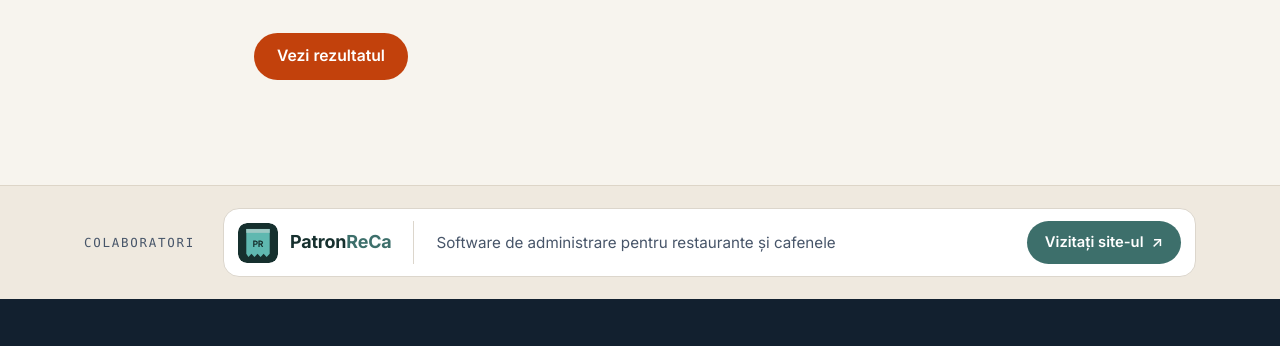
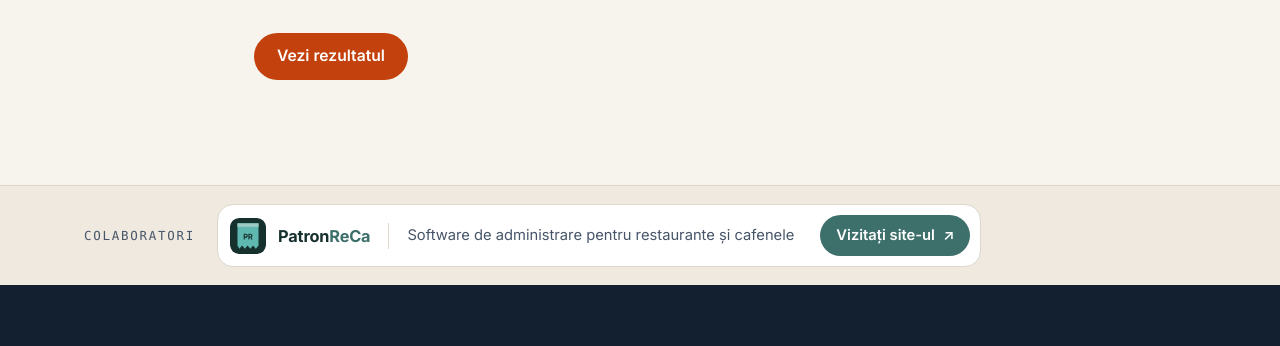
Before and after one commit to gabriel-sandi/nuratadigitalizarea-site, a plain HTML site: page site/evaluare.html in a window 1280 px wide. Shown: the part 6450-6796 px from the top of the page. Drawn offline with Linux system fonts and the light colour scheme.

Commit message:
Colaboratori: card compact ca in model; versiune pe styles.css/main.js ca browserul sa ia stilurile noi
Co-Authored-By: Claude Opus 5.5 <noreply@anthropic.com>
Claude-Session: https://claude.ai/code/session_01YL32AN7GaeiH2P2XHnBGg1

```diff
--- a/site/assets/styles.css
+++ b/site/assets/styles.css
@@ -534,18 +534,18 @@ details.more .chain { margin-bottom: 0; }
 .partner-link:hover .partner-url { color: var(--accent); }
 .svc-hero .partner { margin: 28px 0 0; }
 /* Banda Colaboratori (deasupra subsolului), zi si noapte */
-.partners-band { background: var(--paper-2); border-top: 1px solid var(--line); padding: 22px 0; --pc-bg: #fff; --pc-line: #dcd6cc; --pc-ink: #16302e; --pc-accent: #3d6f6b; --pc-muted: #475569; --pc-btn: #3d6f6b; --pc-btn-ink: #fff; --pc-btn-hover: #2f5754; }
-.partners-row { display: flex; align-items: center; gap: 28px; }
+.partners-band { background: var(--paper-2); border-top: 1px solid var(--line); padding: 18px 0; --pc-bg: #fff; --pc-line: #dcd6cc; --pc-ink: #16302e; --pc-accent: #3d6f6b; --pc-muted: #475569; --pc-btn: #3d6f6b; --pc-btn-ink: #fff; --pc-btn-hover: #2f5754; }
+.partners-row { display: flex; align-items: center; gap: 22px; }
 .partners-label { font-family: ui-monospace, SFMono-Regular, Menlo, monospace; font-size: .78rem; letter-spacing: .14em; text-transform: uppercase; color: var(--pc-muted); flex: none; }
-.partner-card { flex: 1; display: flex; align-items: center; gap: 22px; padding: 12px 14px 12px 14px; background: var(--pc-bg); border: 1px solid var(--pc-line); border-radius: 16px; text-decoration: none; color: var(--pc-ink); transition: border-color .2s, box-shadow .2s; }
+.partner-card { flex: 0 1 auto; display: flex; align-items: center; gap: 18px; padding: 10px 10px 10px 12px; background: var(--pc-bg); border: 1px solid var(--pc-line); border-radius: 16px; text-decoration: none; color: var(--pc-ink); transition: border-color .2s, box-shadow .2s; }
 .partner-card:hover { border-color: var(--pc-accent); box-shadow: var(--shadow); text-decoration: none; }
 .pc-brand { display: flex; align-items: center; gap: 12px; flex: none; }
-.pc-brand img { width: 40px; height: 40px; display: block; border-radius: 9px; }
-.pc-name { font-weight: 700; font-size: 1.12rem; letter-spacing: -.01em; color: var(--pc-ink); }
+.pc-brand img { width: 36px; height: 36px; display: block; border-radius: 9px; }
+.pc-name { font-weight: 700; font-size: 1.02rem; letter-spacing: -.01em; color: var(--pc-ink); }
 .pc-name span { color: var(--pc-accent); }
-.pc-sep { width: 1px; align-self: stretch; background: var(--pc-line); flex: none; }
-.pc-desc { flex: 1; color: var(--pc-muted); font-size: .95rem; }
-.pc-btn { flex: none; display: inline-flex; align-items: center; gap: 8px; padding: 10px 18px; border-radius: 999px; background: var(--pc-btn); color: var(--pc-btn-ink); font-weight: 600; font-size: .92rem; transition: background .15s; }
+.pc-sep { width: 1px; height: 26px; background: var(--pc-line); flex: none; }
+.pc-desc { color: var(--pc-muted); font-size: .92rem; }
+.pc-btn { flex: none; display: inline-flex; align-items: center; gap: 8px; padding: 9px 16px; margin-left: 8px; border-radius: 999px; background: var(--pc-btn); color: var(--pc-btn-ink); font-weight: 600; font-size: .92rem; transition: background .15s; }
 .partner-card:hover .pc-btn { background: var(--pc-btn-hover); }
 :root[data-theme="dark"] .partners-band { background: var(--night); border-top-color: rgba(255,255,255,.06); --pc-bg: #111c27; --pc-line: #22313f; --pc-ink: #f4ece4; --pc-accent: #5fb8b0; --pc-muted: #9fb0c0; --pc-btn: #5fb8b0; --pc-btn-ink: #16302e; --pc-btn-hover: #7cc8c1; }
 @media (prefers-color-scheme: dark) {
--- a/site/evaluare.html
+++ b/site/evaluare.html
@@ -22,7 +22,7 @@
 <script>try{var t=localStorage.getItem('nrd-theme');if(t==='dark'||t==='light')document.documentElement.setAttribute('data-theme',t)}catch(e){}</script>
 <link rel="icon" href="assets/favicon.svg" type="image/svg+xml">
 <link rel="stylesheet" href="assets/fonts.css">
-<link rel="stylesheet" href="assets/styles.css">
+<link rel="stylesheet" href="assets/styles.css?v=20261119c">
 </head>
 <body>
 <a class="skip" href="#main">Sari la conținut</a>
@@ -201,7 +201,7 @@
     </div>
   </div>
 </footer>
-<script src="assets/main.js"></script>
-<script src="assets/evaluare.js"></script>
+<script src="assets/main.js?v=20261119c"></script>
+<script src="assets/evaluare.js?v=20261119c"></script>
 </body>
 </html>
```
Also changed, not shown: site/404.html (+2 -2 lines), site/agent-ia-whatsapp.html (+2 -2 lines), site/aplicatie-restaurant.html (+2 -2 lines), site/campanii-promovare.html (+2 -2 lines), site/confidentialitate.html (+2 -2 lines), site/contact.html (+2 -2 lines), site/cookies.html (+2 -2 lines), site/despre.html (+2 -2 lines), site/ia-pentru-firme.html (+2 -2 lines), site/index.html (+2 -2 lines), site/recenzii-google.html (+2 -2 lines), site/retele-sociale.html (+2 -2 lines), site/servicii.html (+2 -2 lines), site/site-uri-aplicatii.html (+2 -2 lines), 3 more files.
